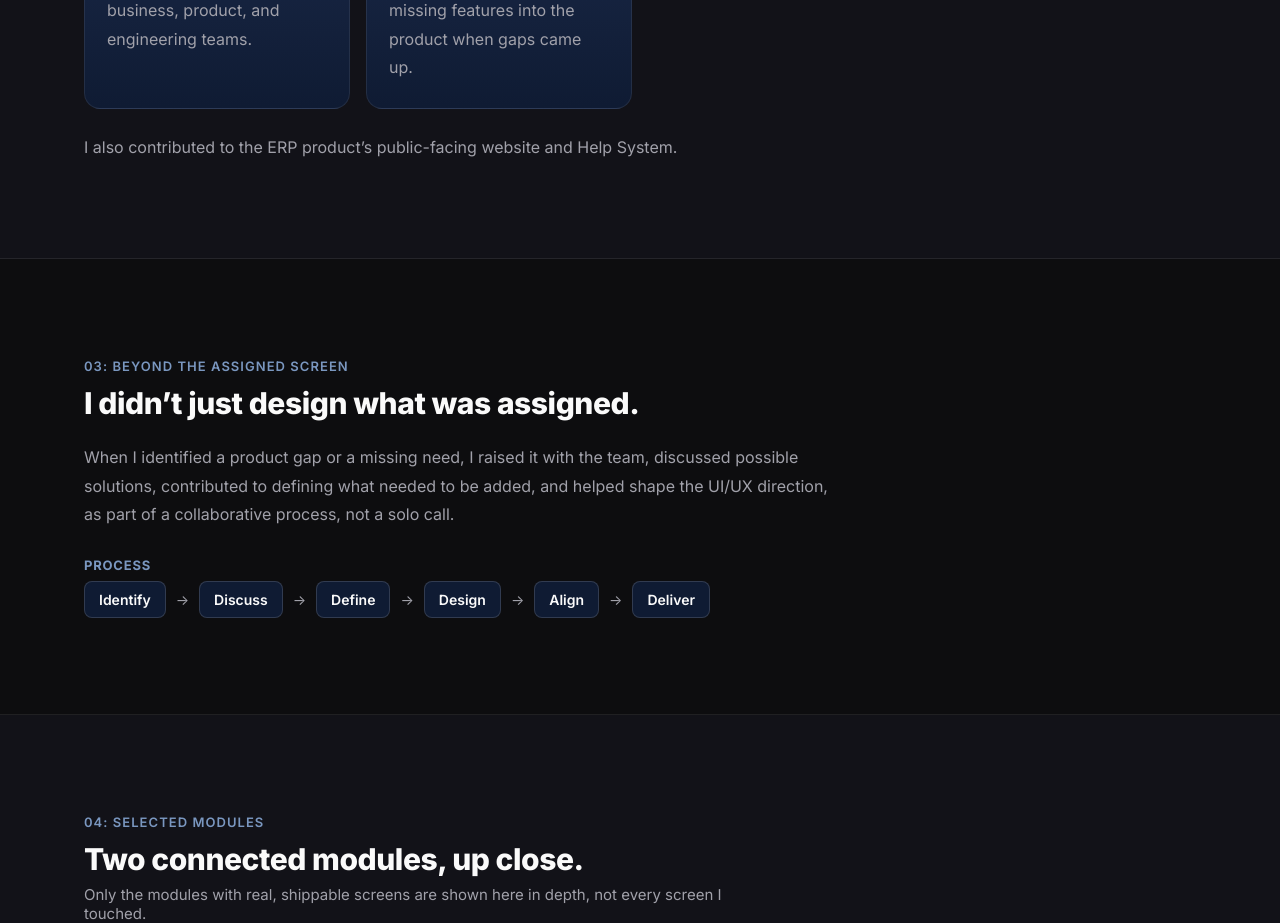
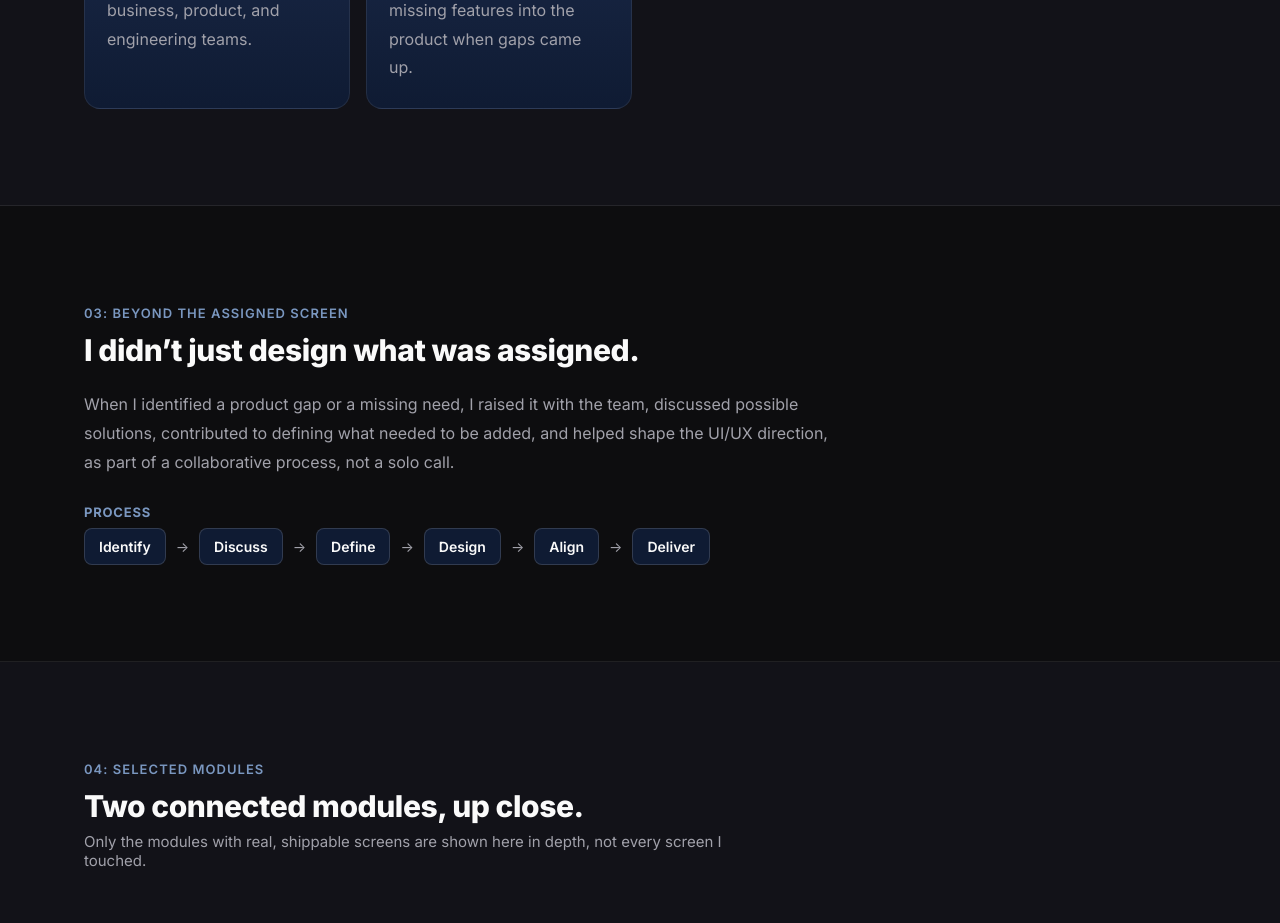
Before and after one commit to asmaawafik01-prog/portfolio, a React (Vite) app: page /work/erp in a window 1280 px wide. Shown: the part 2440-3363 px from the top of the page. Built offline with nearby package versions, Linux system fonts and the light colour scheme.

Commit message:
Remove inaccurate claim about contributing to the public site and Help System

```diff
--- a/src/pages/work/Erp.tsx
+++ b/src/pages/work/Erp.tsx
@@ -164,9 +164,6 @@ export default function Erp() {
               },
             ]}
           />
-          <p style={{ marginTop: 24, color: 'var(--text-muted)' }}>
-            I also contributed to the ERP product&rsquo;s public-facing website and Help System.
-          </p>
         </div>
       </CaseSection>
 
```
